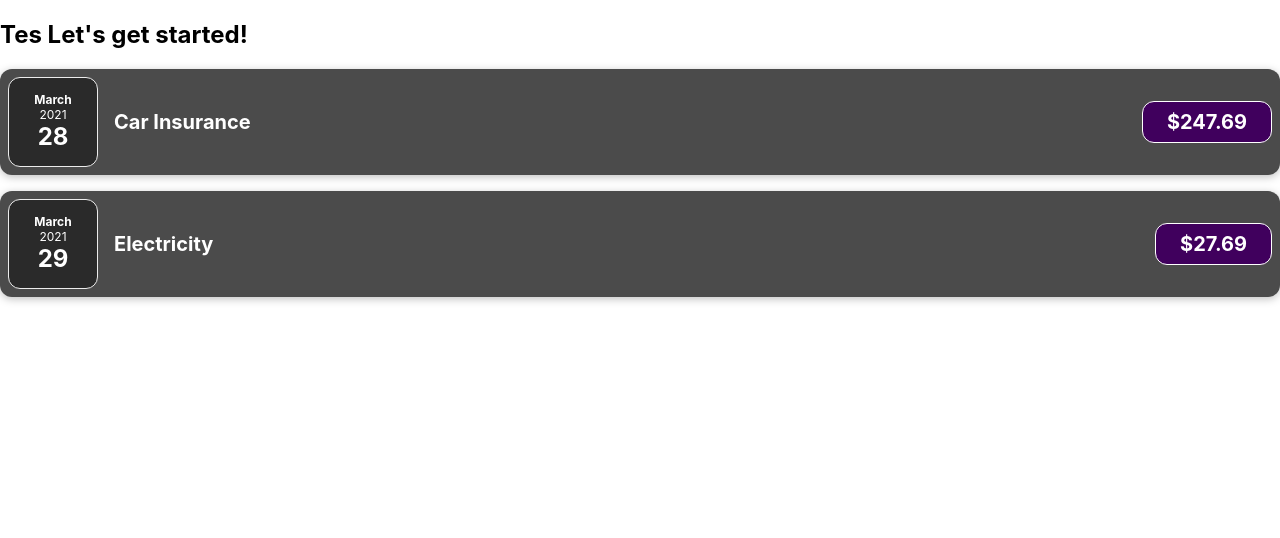
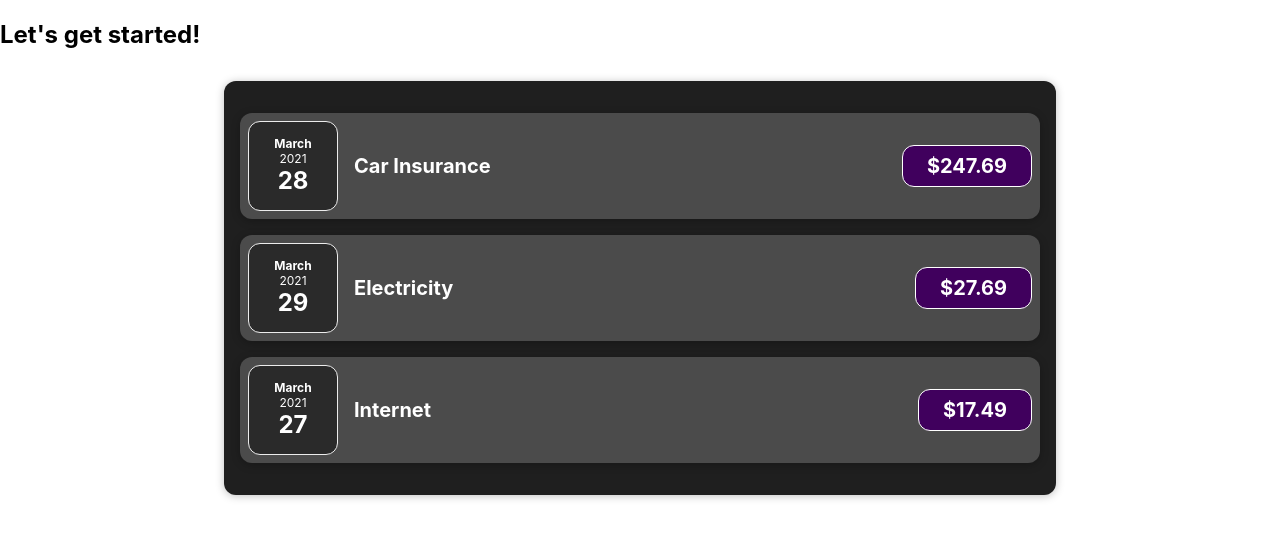
Before and after one commit to kurniawan2805/ExpenseTracker, a React (Create React App) app: page / in a window 1280 px wide. Shown: the top 538 px of the page. Built offline with nearby package versions, Linux system fonts and the light colour scheme.

Commit message:
split component to handle rendering expense item

```diff
--- a/src/App.js
+++ b/src/App.js
@@ -1,6 +1,7 @@
 // import logo from './logo.svg';
-import './App.css';
-import ExpenseItem from './components/ExpenseItem';
+// import './App.css';
+// import ExpenseItem from './components/ExpenseItem';
+import Expenses from './components/Expenses';
 
 function App() {
   const expenses = [
@@ -16,22 +17,17 @@
       amount: 27.69,
       date: new Date(2021, 2, 29)
     },
-
+    {
+      id: 3,
+      title: 'Internet',
+      amount: 17.49,
+      date: new Date(2021, 2, 27)
+    },
   ]
-
-  const myExp = expenses.map(expense => {
-    return (
-      <ExpenseItem
-        title={expense.title}
-        amount={expense.amount}
-        date={expense.date}
-      ></ExpenseItem>)
-  })
-
-  console.log(myExp);
   return (
     <div>
-      <h2> Tes Let's get started!</h2>
+      <h2>Let's get started!</h2>
+      <Expenses expenses={expenses} />
       {/* <ExpenseItem
         title={expenses[0].title}
         amount={expenses[0].amount}
@@ -42,7 +38,7 @@
         amount={expenses[1].amount}
         date={expenses[1].date}
       ></ExpenseItem> */}
-      {myExp}
+      {/* {myExp} */}
     </div>
 
 
--- /dev/null
+++ b/src/components/Expenses.css
@@ -0,0 +1,9 @@
+.expenses {
+  padding: 1rem;
+  background-color: rgb(31, 31, 31);
+  margin: 2rem auto;
+  width: 50rem;
+  max-width: 95%;
+  border-radius: 12px;
+  box-shadow: 0 1px 8px rgba(0, 0, 0, 0.25);
+}
--- /dev/null
+++ b/src/components/Expenses.js
@@ -0,0 +1,24 @@
+import './Expenses.css';
+import ExpenseItem from './ExpenseItem';
+
+function Expenses(props) {
+    const expense = props.expenses.map(
+        (expense) => {
+            return (
+                <ExpenseItem
+                    title={expense.title}
+                    amount={expense.amount}
+                    date={expense.date}
+                ></ExpenseItem>
+            );
+        }
+    )
+    return (
+        <div className='expenses'>
+            {expense}
+        </div>
+    )
+
+}
+
+export default Expenses;
```
